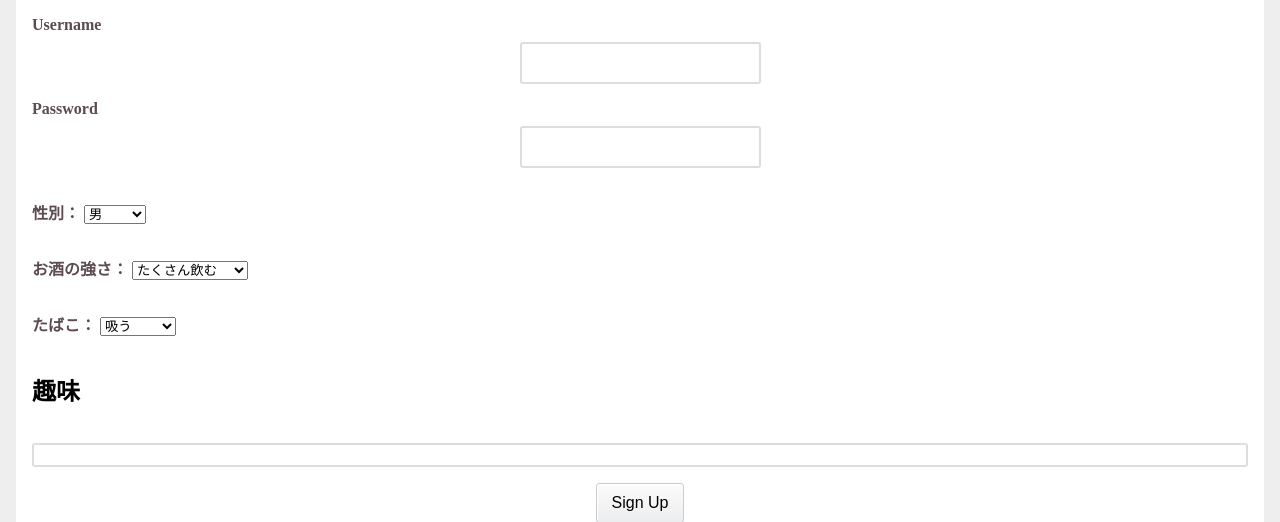
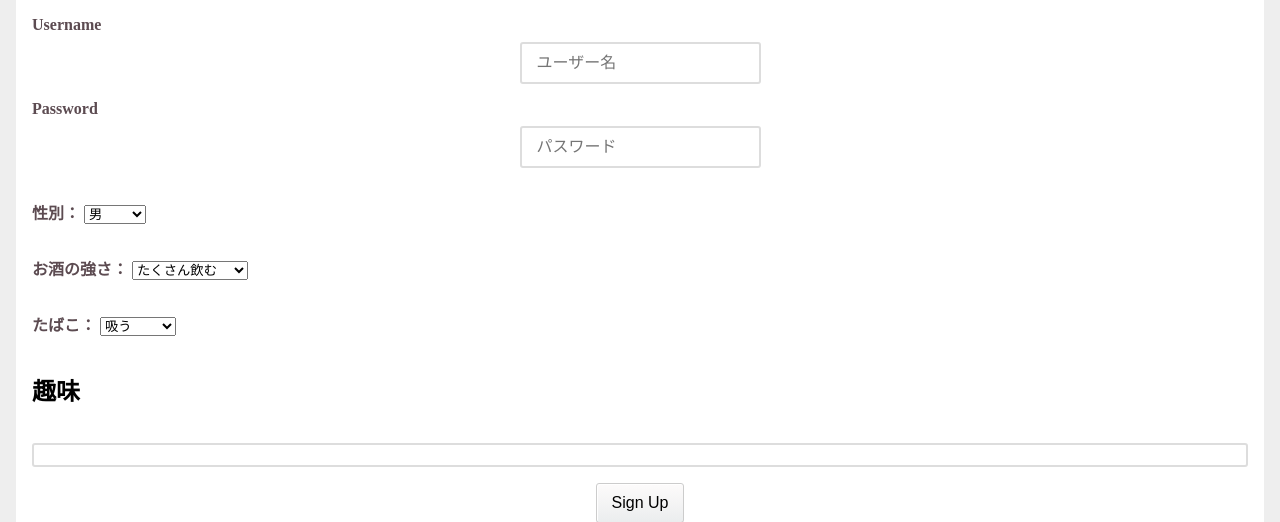
Before and after one commit to kyutech-programming-club/seat-changer, a Flask app: page /auth/register in a window 1280 px wide. Shown: the part 176-698 px from the top of the page. Run offline with Flask 2, Linux system fonts and the light colour scheme; data that the repository does not hold is empty.

Commit message:
Adding a default message

```diff
--- a/flaskr/templates/auth/friends.html
+++ b/flaskr/templates/auth/friends.html
@@ -11,6 +11,7 @@
     id="username"
     ,
     value="{{ request.form['username'] }}"
+    placeholder="検索する友達"
     required
   />
   <input type="submit" , value="友達検索" />
--- a/flaskr/templates/auth/login.html
+++ b/flaskr/templates/auth/login.html
@@ -7,9 +7,9 @@
 {% block content %}
   <form method="post">
     <label for="username">Username</label>
-    <input name="username" id="username" required>
+    <input name="username" id="username" placeholder="ユーザー名" required>
     <label for="password">Password</label>
-    <input type="password" name="password" id="password" required>
+    <input type="password" name="password" id="password" placeholder="パスワード" required>
     <input type="submit" value="Log In">
   </form>
 {% endblock %}
--- a/flaskr/templates/auth/register.html
+++ b/flaskr/templates/auth/register.html
@@ -7,9 +7,9 @@
 {% block content %}
   <form method="post">
     <label for="username">Username</label>
-    <input name="username" id="username" required>
+    <input name="username" id="username" placeholder="ユーザー名" required>
     <label for="password">Password</label>
-    <input type="password" name="password" id="password" required>
+    <input type="password" name="password" id="password" placeholder="パスワード"　required>
     <p><label>性別：
         <select name="gender">
             <option value="男">男</option>
--- a/flaskr/templates/room/room_index.html
+++ b/flaskr/templates/room/room_index.html
@@ -8,7 +8,7 @@
     id="title"
     ,
     value="{{ request.form['title'] }}"
-    placeholder="作成するルーム名"
+    placeholder="ルーム名"
     required
   />
   <input type="submit" , value="next" />
```
